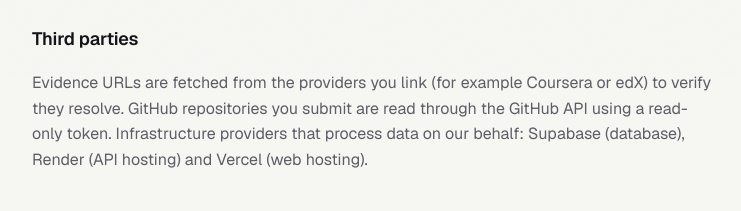
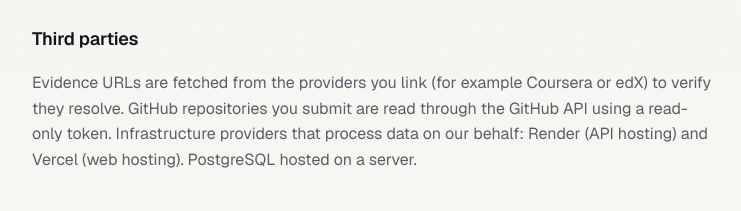
Before and after one commit to Akhigbesimeon/VeriSkill, a React (Vite) app in the folder apps/web/: page /privacy in a window 1280 px wide. Shown: the part 726-937 px from the top of the page, without its empty margins (268-1009 px from the left). Built offline with nearby package versions, Linux system fonts and the light colour scheme.

Commit message:
Update third-party data processing providers
Removed mention of Supabase and added PostgreSQL hosting details.

```diff
--- a/apps/web/src/pages/PrivacyPage.tsx
+++ b/apps/web/src/pages/PrivacyPage.tsx
@@ -79,7 +79,7 @@ export function PrivacyPage() {
         <p style={pStyle}>
           Evidence URLs are fetched from the providers you link (for example Coursera or edX) to verify they resolve.
           GitHub repositories you submit are read through the GitHub API using a read-only token. Infrastructure
-          providers that process data on our behalf: Supabase (database), Render (API hosting) and Vercel (web hosting).
+          providers that process data on our behalf: Render (API hosting) and Vercel (web hosting). PostgreSQL hosted on a server.
         </p>
 
         <h2 style={h2Style}>Your rights</h2>
```
